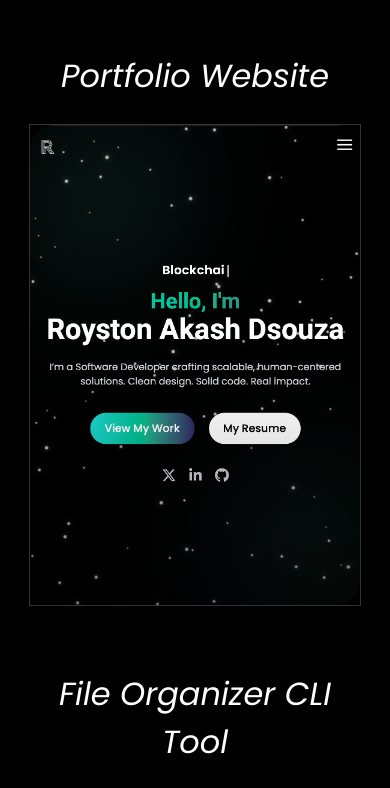
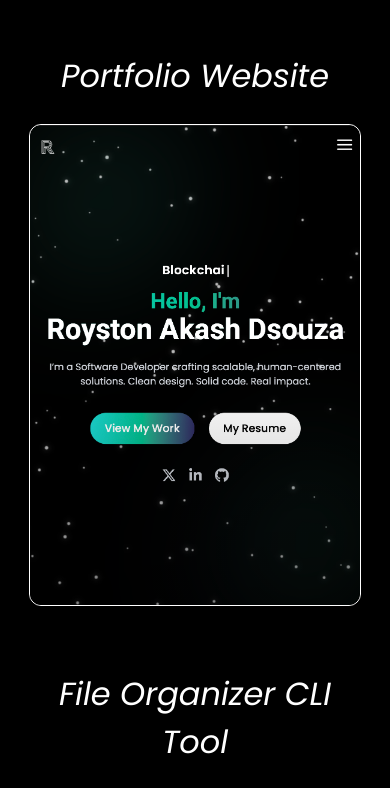
Before and after one commit to roystondz/roystonakashdsouza.in, a React (Vite) app: page / in a window 390 px wide. Shown: the part 2240-3028 px from the top of the page. Built offline with nearby package versions, Linux system fonts and the light colour scheme.

Commit message:
feat: Refactor Projects section card styles for improved aesthetics and responsiveness

```diff
--- a/src/sections/Projects.jsx
+++ b/src/sections/Projects.jsx
@@ -63,9 +63,9 @@ const Projects = () => {
                 </h3>
 
                 {/* Card mockup */}
-                <div className="relative overflow-hidden shadow-2xl border border-white/20 hover:scale-105 transition-transform duration-500">
+                <div className="relative overflow-hidden  border  hover:scale-105 transition-transform duration-500 rounded-xl">
                   {/* Mobile / Desktop card size */}
-                  <div className="w-[330px] h-[480px] md:w-[800px] md:h-[430px] rounded-3xl md:rounded-xl overflow-hidden">
+                  <div className="w-[330px] h-[480px] md:w-[800px] md:h-[430px] rounded-xl md:rounded-xl overflow-hidden">
                     <picture>
                       <source media="(min-width:768px)" srcSet={proj.imgDesktop} />
                       <img
```
